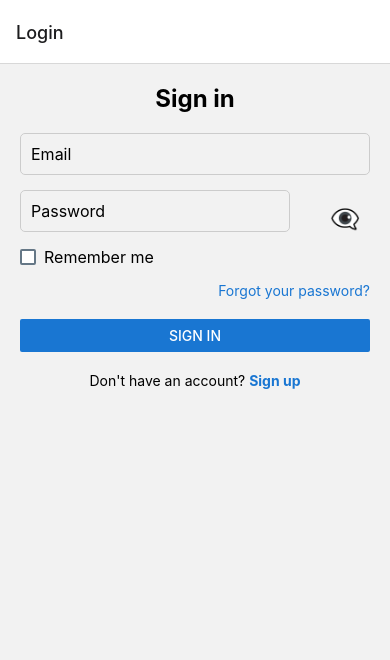
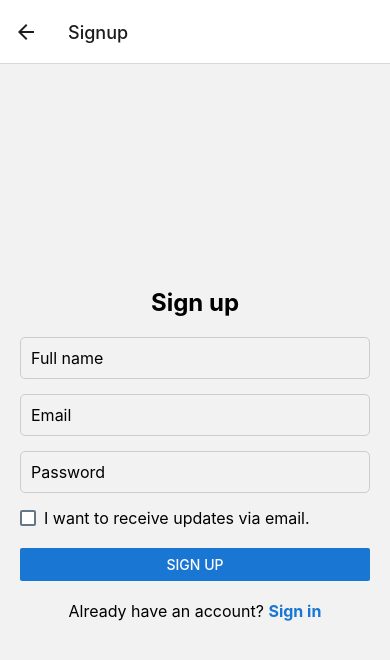
Before and after one commit to yashseth070992/finance-app-expo, a React Native app: screen / in a window 390 px wide. Both pictures are taken after a click on the element "Sign up". Shown: the top 660 px of the page. Built offline with nearby package versions, Linux system fonts and the light colour scheme.

Commit message:
added sign up screen

```diff
--- a/App.js
+++ b/App.js
@@ -4,6 +4,7 @@ import { createNativeStackNavigator } from '@react-navigation/native-stack';
 import { StatusBar } from 'expo-status-bar';
 import { StyleSheet } from 'react-native';
 import Login from './screens/Login'; // Import the updated Login component
+import Signup from "./screens/SignUp";
 import Dashboard from './screens/dashboard/Dashboard'; // Import Dashboard
 
 const Stack = createNativeStackNavigator();
@@ -16,7 +17,8 @@ export default function App() {
       <Stack.Navigator initialRouteName="Login">
         {/* Pass Login component directly */}
         <Stack.Screen name="Login" children={() => <Login setIsLoggedIn={setIsLoggedIn} />} />
-        <Stack.Screen name="Dashboard" component={Dashboard} />
+        <Stack.Screen name="Signup" children={() => <Signup setIsLoggedIn={setIsLoggedIn} />} />
+       <Stack.Screen name="Dashboard" component={Dashboard} />
       </Stack.Navigator>
       <StatusBar style="auto" />
     </NavigationContainer>
--- a/screens/Login.js
+++ b/screens/Login.js
@@ -82,7 +82,7 @@ const Login = ({ setIsLoggedIn }) => {
                 <Button title="Sign in" onPress={handleLogin} color="#1976d2" />
                 <Text style={styles.signupText}>
                     Don't have an account?{' '}
-                    <TouchableOpacity onPress={() => navigation.navigate('SignUp')}>
+                    <TouchableOpacity onPress={() => navigation.navigate('Signup')}>
                         <Text style={styles.signupLink}>Sign up</Text>
                     </TouchableOpacity>
                 </Text>
--- /dev/null
+++ b/screens/SignUp.js
@@ -0,0 +1,153 @@
+import React, { useState } from 'react';
+import { View, Text, TextInput,CheckBox, Button, TouchableOpacity, StyleSheet, Alert } from 'react-native';
+import { useNavigation } from '@react-navigation/native';
+
+const SignUp = () => {
+  const [name, setName] = useState('');
+  const [email, setEmail] = useState('');
+  const [password, setPassword] = useState('');
+  const [acceptUpdates, setAcceptUpdates] = useState(false);
+  const [error, setError] = useState(null); // State to hold error messages
+  const navigation = useNavigation();
+
+  // API URL of your Elastic Beanstalk signup endpoint
+  const API_URL = 'https://qki8l27mxb.execute-api.ap-south-1.amazonaws.com/signup';
+
+  const handleSignUp = async () => {
+    try {
+      // Make the API call to the signup endpoint
+      const response = await fetch(API_URL, {
+        method: 'POST',
+        headers: {
+          'Content-Type': 'application/json',
+        },
+        body: JSON.stringify({
+          username: name,
+          email: email,
+          password: password,
+          acceptUpdates: acceptUpdates,
+        }),
+      });
+
+      if (response.ok) {
+        // On success, redirect to the login page
+        Alert.alert('Success', 'You have signed up successfully!');
+        navigation.navigate('Login'); // Navigate to Login screen
+      } else {
+        const errorData = await response.json();
+        setError(errorData.error || 'Sign-up failed');
+        Alert.alert('Error', errorData.error || 'Sign-up failed');
+      }
+    } catch (err) {
+      console.error('Error signing up:', err);
+      setError('Something went wrong, please try again.');
+      Alert.alert('Error', 'Something went wrong, please try again.');
+    }
+  };
+
+  return (
+    <View style={styles.container}>
+      <Text style={styles.headerText}>Sign up</Text>
+
+      {error && (
+        <Text style={styles.errorText}>{error}</Text>
+      )}
+
+      {/* Full Name Input */}
+      <TextInput
+        style={styles.input}
+        placeholder="Full name"
+        value={name}
+        onChangeText={(text) => setName(text)}
+      />
+
+      {/* Email Input */}
+      <TextInput
+        style={styles.input}
+        placeholder="Email"
+        value={email}
+        onChangeText={(text) => setEmail(text)}
+        keyboardType="email-address"
+      />
+
+      {/* Password Input */}
+      <TextInput
+        style={styles.input}
+        placeholder="Password"
+        secureTextEntry
+        value={password}
+        onChangeText={(text) => setPassword(text)}
+      />
+
+      {/* Checkbox */}
+      <View style={styles.checkboxContainer}>
+        <CheckBox
+          value={acceptUpdates}
+          onValueChange={setAcceptUpdates}
+        />
+        <Text style={styles.checkboxLabel}>I want to receive updates via email.</Text>
+      </View>
+
+      {/* Sign Up Button */}
+      <Button
+        title="Sign up"
+        onPress={handleSignUp}
+        color="#1976d2"
+      />
+
+      {/* Login Redirect */}
+      <TouchableOpacity onPress={() => navigation.navigate('Login')}>
+        <Text style={styles.loginText}>
+          Already have an account? <Text style={styles.loginLink}>Sign in</Text>
+        </Text>
+      </TouchableOpacity>
+    </View>
+  );
+};
+
+const styles = StyleSheet.create({
+  container: {
+    flex: 1,
+    justifyContent: 'center',
+    paddingHorizontal: 20,
+  },
+  headerText: {
+    fontSize: 24,
+    fontWeight: 'bold',
+    textAlign: 'center',
+    marginBottom: 20,
+  },
+  input: {
+    borderWidth: 1,
+    borderColor: '#ccc',
+    borderRadius: 5,
+    padding: 10,
+    marginBottom: 15,
+    fontSize: 16,
+  },
+  errorText: {
+    color: 'red',
+    textAlign: 'center',
+    marginBottom: 10,
+  },
+  checkboxContainer: {
+    flexDirection: 'row',
+    alignItems: 'center',
+    marginBottom: 20,
+  },
+  checkboxLabel: {
+    marginLeft: 8,
+    fontSize: 16,
+  },
+  loginText: {
+    textAlign: 'center',
+    marginTop: 20,
+    fontSize: 16,
+  },
+  loginLink: {
+    color: '#1976d2',
+    fontWeight: 'bold',
+  },
+});
+
+export default SignUp;
```
